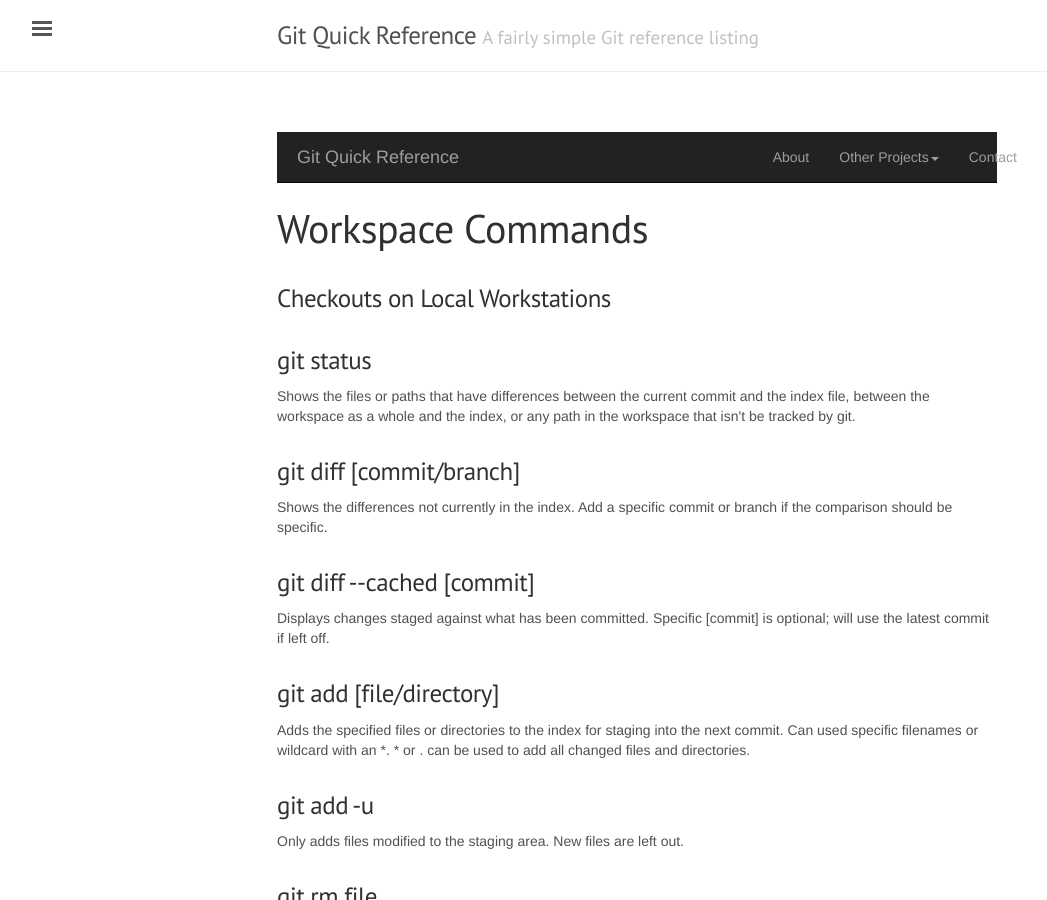
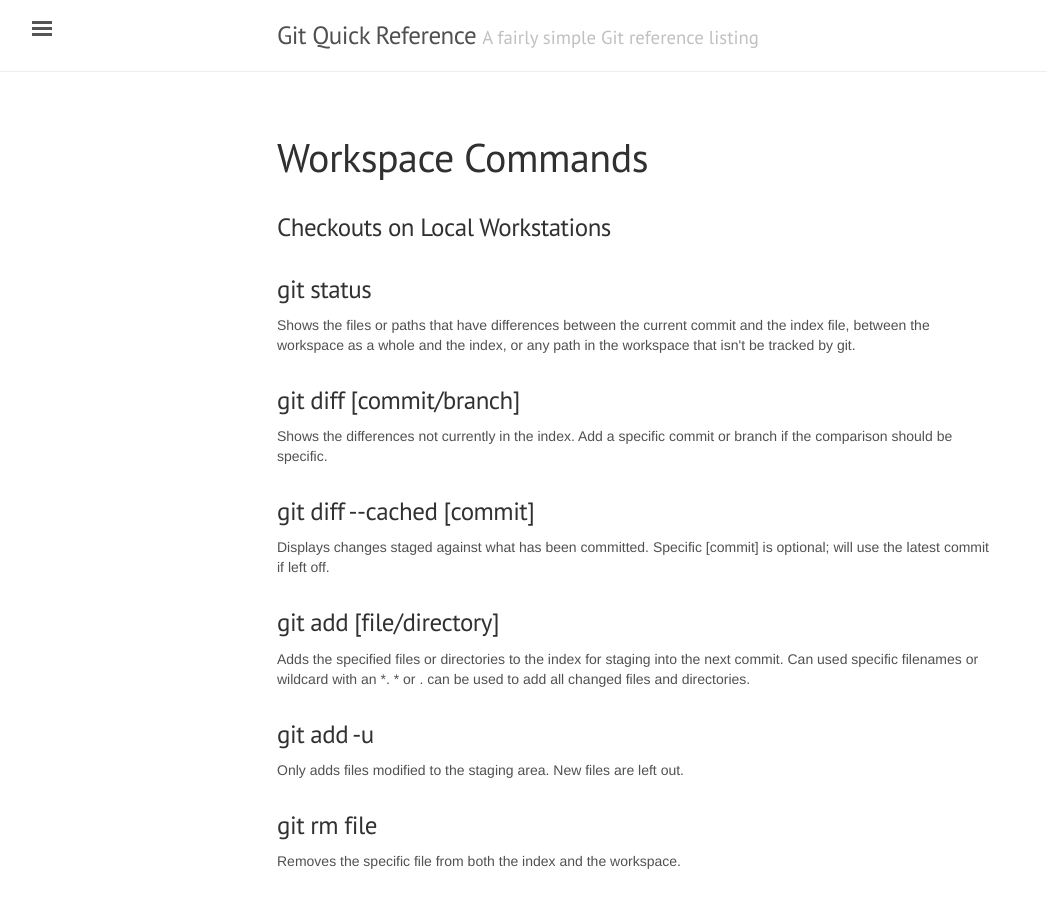
Before and after one commit to bridanp/git-ref, a Jekyll site: the page built from _posts/2016-02-17-workspace.md, in a window 1280 px wide and 900 px high. Shown: the whole window, without its empty margins (3-1050 px from the left). Built offline with Jekyll 4.4.1, drawn with Linux system fonts in a browser that asks for light colours; nearby versions of some CDN libraries.

Commit message:
Update post.html

```diff
--- a/_layouts/post.html
+++ b/_layouts/post.html
@@ -1,33 +1,7 @@
 ---
 layout: default
 ---
-<nav class="navbar navbar-inverse navbar-static-top">
-	<div class="container">
-		<div class="navbar-header">
-			<button type="button" class="navbar-toggle collapsed" data-toggle="collapse" data-target="#bs-example-navbar-collapse-1" aria-expanded="false">
-				<span class="sr-only">Toggle navigation</span>
-				<span class="icon-bar"></span>
-				<span class="icon-bar"></span>
-				<span class="icon-bar"></span>
-			</button>
-			<a class="navbar-brand" href="#">Git Quick Reference</a>
-		</div>
-		<div class="collapse navbar-collapse" id="bs-example-navbar-collapse-1">
-			<ul class="nav navbar-nav navbar-right">
-				<li><a href="http://bridnap.github.io">About</a></li>
-				<li class="dropdown">
-					<a href="#" class="dropdown-toggle" data-toggle="dropdown" role="button" aria-haspopup="true" aria-expanded="false">Other Projects<span class="caret"></span></a>
-					<ul class="dropdown-menu">
-            <li><a href="http://bridnap.github.io/git-ref/">Git Quick Reference</a></li>
-            <li><a href="http://bridnap.github.io/rtsearch/">Routing Number Search</a></li>
-            <li><a href="http://bridnap.github.io/whatismyip/">What Is My IP?</a></li>
-					</ul>
-				</li>
-				<li><a href="#">Contact</a></li>
-			</ul>
-		</div>
-	</div>
-</nav>
+
 <div class="post">
   <h1 class="post-title">{{ page.title }}</h1>
   {{ content }}
```
